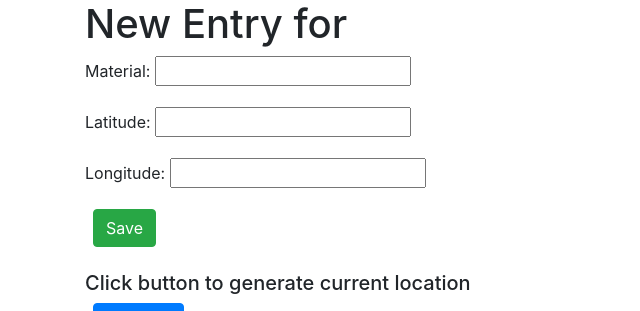
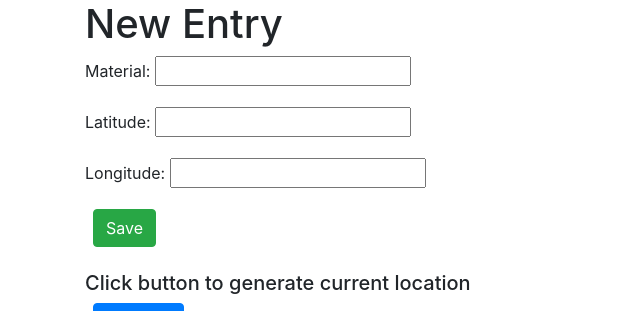
Before and after one commit to servedredt0mat0/practice, a Django app: page /1/new-entry/ in a window 1280 px wide. Shown: the part 56-367 px from the top of the page, without its empty margins (0-640 px from the left). Run offline with Django 3.2, Linux system fonts and the light colour scheme; the visitor is signed in with stand-in values (Sample User, id 1); parts of the project's set-up code (start-up, migrations or seed data) failed here and were passed over.

Commit message:
some edits

```diff
--- a/config/settings.py
+++ b/config/settings.py
@@ -88,7 +88,7 @@
 
 # Database
 # https://docs.djangoproject.com/en/3.1/ref/settings/#databases
-"""
+
 DATABASES = {
     'default': {
         'ENGINE': 'django.db.backends.sqlite3',
@@ -99,7 +99,7 @@
 DATABASES = {
     'default': env.dj_db_url("DATABASE_URL")
 }
-
+"""
 # Password validation
 # https://docs.djangoproject.com/en/3.1/ref/settings/#auth-password-validators
 
--- a/config/templates/forages/entry_delete.html
+++ b/config/templates/forages/entry_delete.html
@@ -2,10 +2,10 @@
 {% extends 'base.html' %}
 
 {% block content %}
-<h1>Delete Entry# {{ object.id }}</h1>
+<h1>Delete Entry #{{ object.id }}</h1>
 <form action="" method="post">
     {% csrf_token %}
-    <p>Are you sure you want to delete "{{ object.foraged_material }}"?</p>
+    <p>Are you sure you want to delete "{{ object.material }}"?</p>
     <button class="btn btn-danger ml-2" type="submit">Confirm</button>
     <a class="btn btn-warning ml-2" href="{% url 'project_list' %}" role="button">No</a>
 </form>
--- a/config/templates/forages/entry_new.html
+++ b/config/templates/forages/entry_new.html
@@ -2,7 +2,7 @@
 {% extends 'base.html'  %}
 
 {% block content %}
-<h1>New Entry for {{object.title}}</h1>
+<h1>New Entry</h1>
 <form action="" method="post">
     {% csrf_token %}
     {{ form.as_p }}
```
Also changed, not shown: 1 other file.
